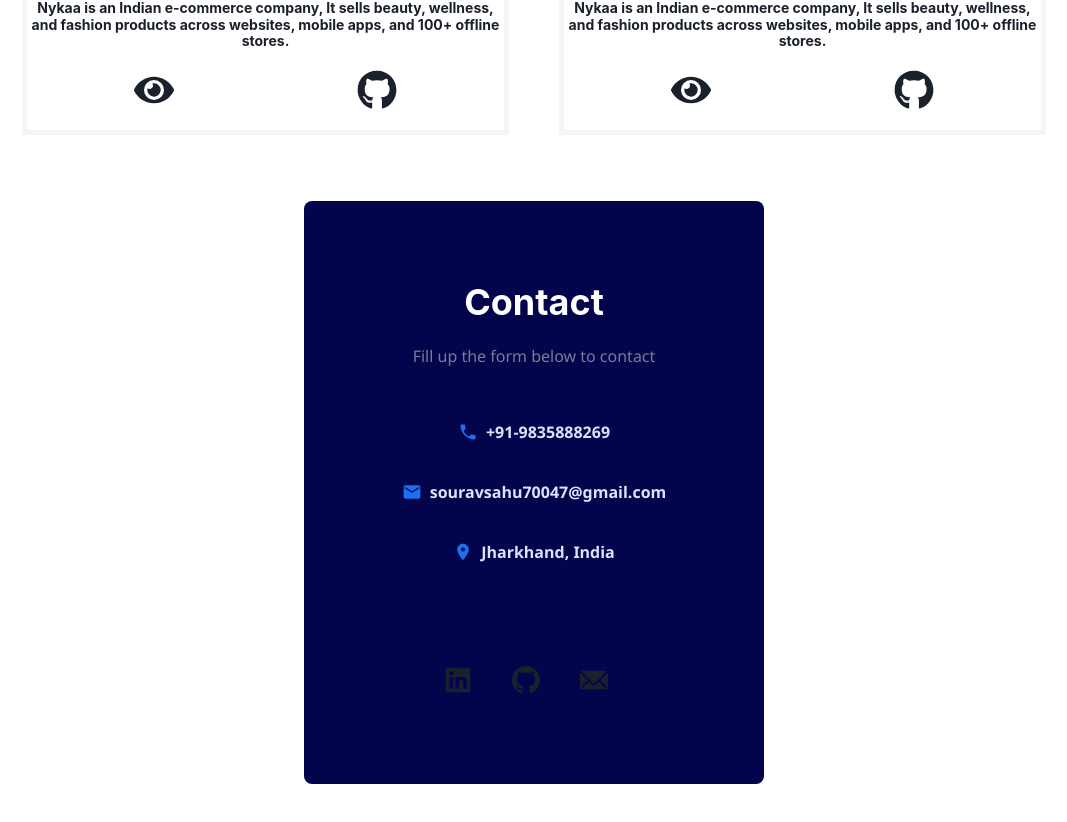
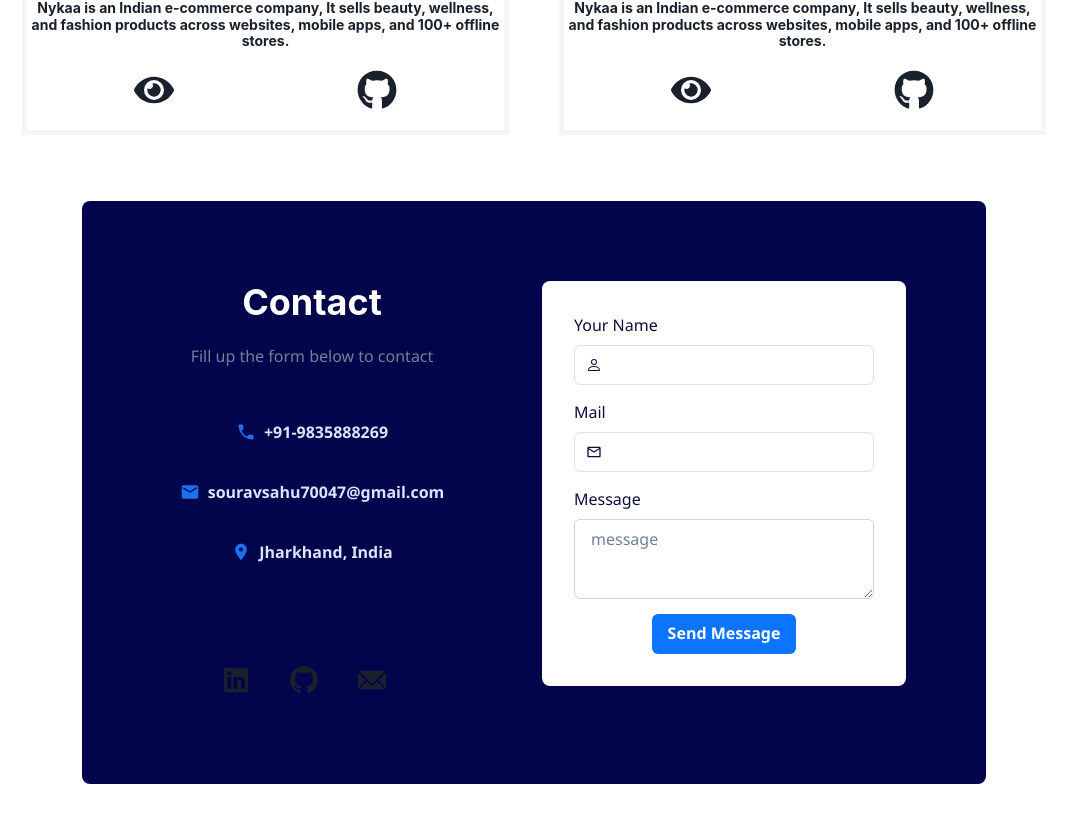
Before and after one commit to Sourav-8269/Sourav-8269.github.io, a React (Create React App) app: page /contact in a window 1280 px wide. Shown: the part 5255-6077 px from the top of the page, without its empty margins (106-1173 px from the left). Built offline with nearby package versions, Linux system fonts and the light colour scheme.

Commit message:
Added Files

```diff
--- a/src/Routes/Contact.jsx
+++ b/src/Routes/Contact.jsx
@@ -16,6 +16,7 @@ import {
   InputGroup,
   InputLeftElement,
   Link,
+
   Textarea,
 } from '@chakra-ui/react';
 import {
@@ -23,6 +24,7 @@ import {
   MdEmail,
   MdLocationOn,
   MdFacebook,
+
   MdOutlineEmail,
 } from 'react-icons/md';
 import { BsGithub, BsDiscord, BsPerson } from 'react-icons/bs';
@@ -142,57 +144,59 @@ const sendEmail = (e) => {
                   </HStack>
                 </Box>
               </WrapItem>
-              {/* <WrapItem>
+
+               <WrapItem>
                 <Box bg="white" borderRadius="lg">
                   <Box m={8} color="#0B0E3F">
-                    <VStack spacing={5}>
-                      <FormControl id="name">
-                        <FormLabel>Your Name</FormLabel>
-                        <InputGroup borderColor="#E0E1E7">
+                    <VStack spacing={5} width="300px" >
+
+
+                      <form id="form" action="https://getform.io/f/11050315-1dc2-4dfe-8acc-b47ed919bd74" method="POST" style={{width:"100%"}} >
+                      <FormLabel>Your Name</FormLabel>
+                      {/* <Input type="text" name="name" placeholder="Enter Your Name" /> */}
+                      <InputGroup borderColor="#E0E1E7" mb="5%">
                           <InputLeftElement
                             pointerEvents="none"
                             children={<BsPerson color="gray.800" />}
                           />
                           <Input type="text" size="md" name="name" />
                         </InputGroup>
-                      </FormControl>
-                      <FormControl id="name">
+                        {/* <input style={{width:"100%",border:"1px solid #0D74FF",padding:"3%",borderRadius:"5px"}} type="text" name="name" placeholder="Name"/> */}
                         <FormLabel>Mail</FormLabel>
-                        <InputGroup borderColor="#E0E1E7">
+                        <InputGroup borderColor="#E0E1E7" mb="5%">
                           <InputLeftElement
                             pointerEvents="none"
                             children={<MdOutlineEmail color="gray.800" />}
                           />
-                          <Input type="text" size="md" email="email" />
+                          <Input type="text" size="md" name="email"/>
                         </InputGroup>
-                      </FormControl>
-                      <FormControl id="name">
+                        {/* <input style={{width:"100%",border:"1px solid #0D74FF",padding:"3%",borderRadius:"5px"}} type="text" name="email" placeholder="Email"/> */}
                         <FormLabel>Message</FormLabel>
                         <Textarea
+                        mb="5%"
                           borderColor="gray.300"
                           _hover={{
                             borderRadius: 'gray.300',
                           }}
+                          name="message"
                           placeholder="message"
-                          message="message"
                         />
-                      </FormControl>
-                      <FormControl id="name" float="right">
+                        {/* <textarea style={{width:"100%",border:"1px solid #0D74FF",padding:"3%",borderRadius:"5px"}} name="message" id="" cols="30" rows="10" placeholder="Message"></textarea> */}
+                        {/* <button style={{width:"70%",backgroundColor:"#0D74FF",color:"white",padding:"3%",fontWeight:"bolder",borderRadius:"5px"}} type="submit" >Send Message</button> */}
                         <Button
                           variant="solid"
                           bg="#0D74FF"
                           color="white"
-                          _hover={{}}
-
-                          onClick={(e)=>sendEmail(e)}
-                          >
+                          type="submit"
+                          _hover={{}}>
                           Send Message
                         </Button>
-                      </FormControl>
+                      </form>
+
                     </VStack>
                   </Box>
                 </Box>
-              </WrapItem> */}
+              </WrapItem>
             </Wrap>
           </Box>
         </Box>
```
